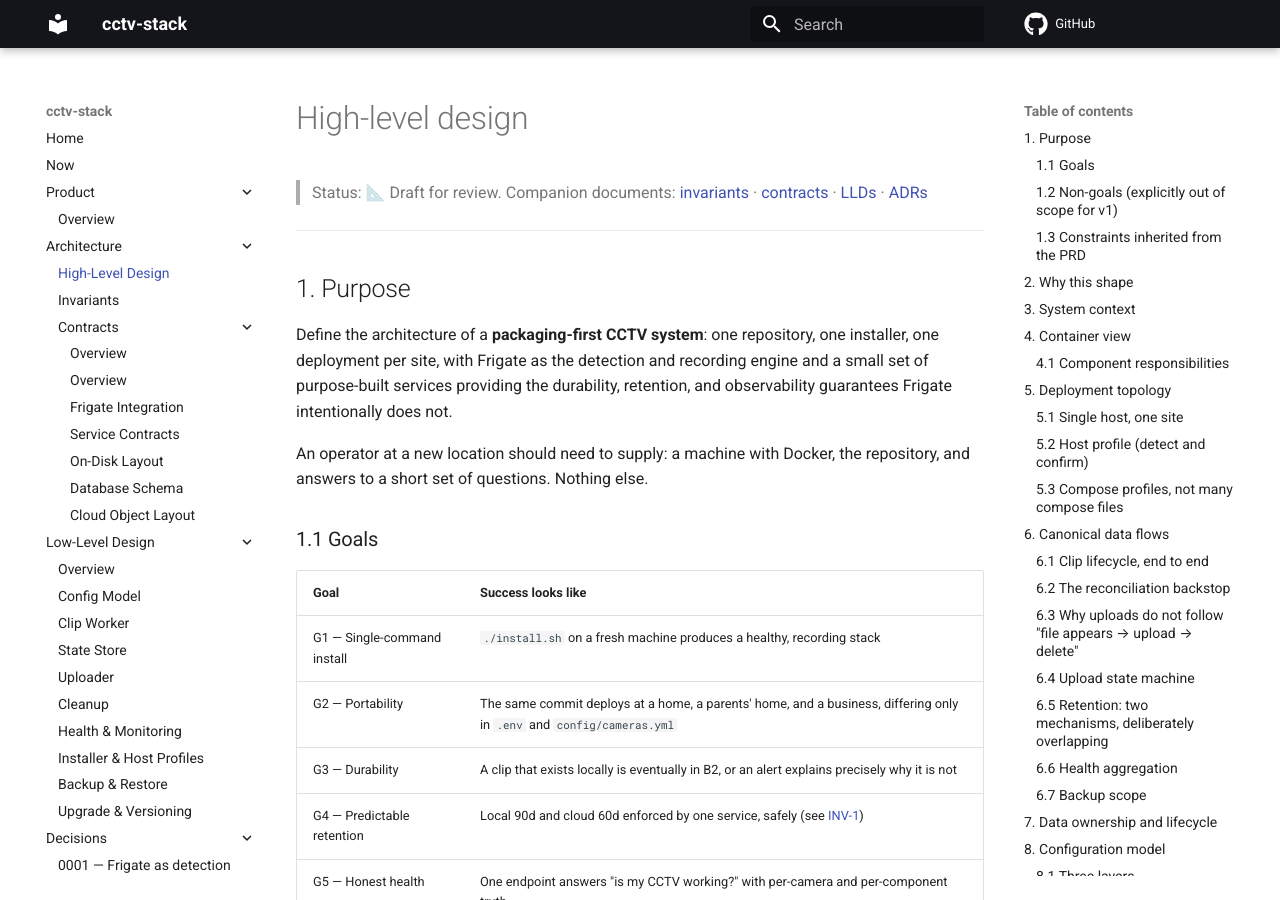
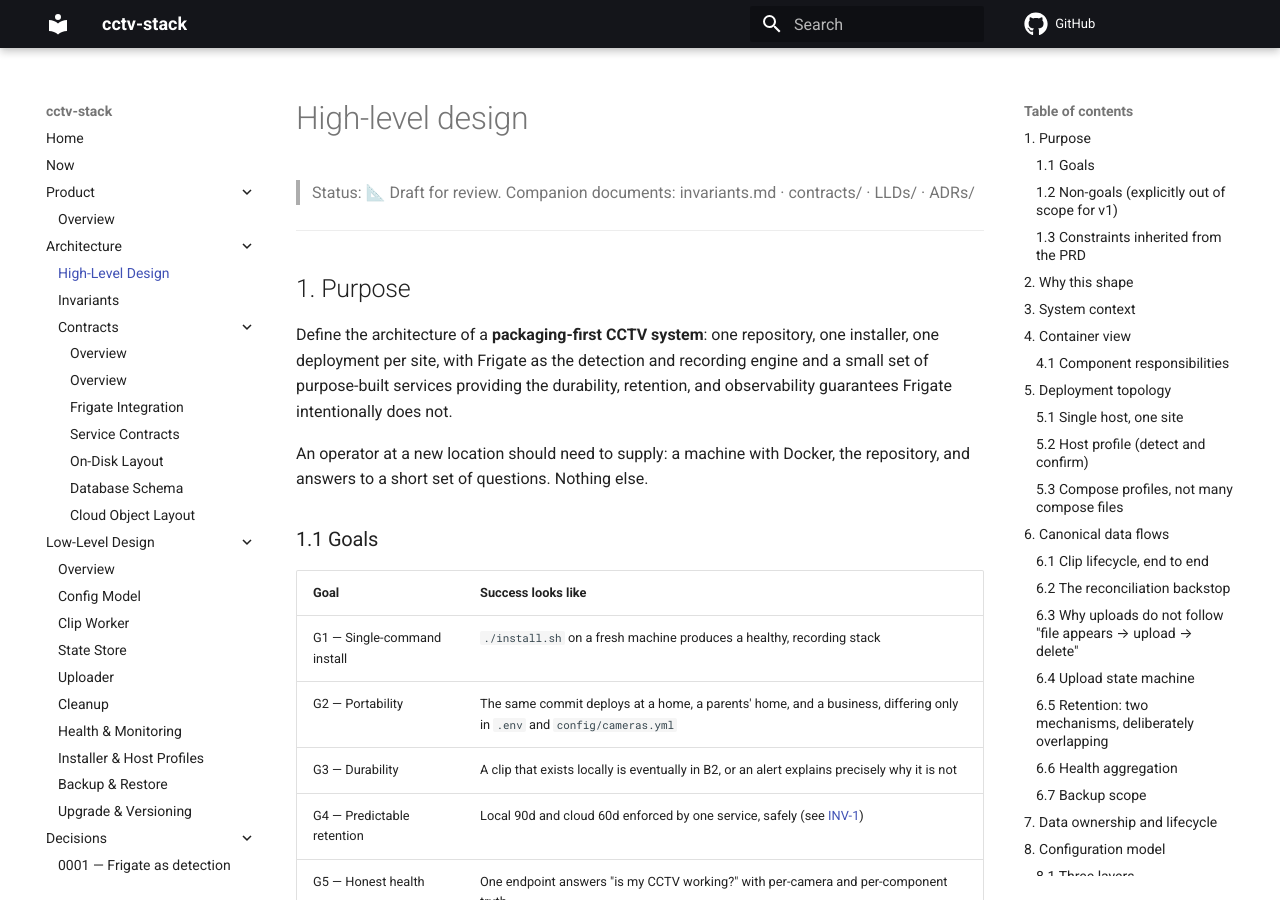
Before and after one commit to aravindmyd/cctv-stack, an MkDocs documentation site: the page built from docs/architecture/hld.md, in a window 1280 px wide and 900 px high. Built offline with MkDocs 1.6.1 and Material for MkDocs 9.7.7, drawn with Linux system fonts in a browser that asks for light colours; comment, search, counter and statistics services are not loaded.

```diff
--- a/docs/architecture/hld.md
+++ b/docs/architecture/hld.md
@@ -1,7 +1,7 @@
 # High-level design
 
 > Status: 📐 Draft for review. Companion documents:
-> [invariants](invariants.md) · [contracts](contracts/) · [LLDs](lld/) · [ADRs](../adr/)
+> invariants.md · contracts/ · LLDs/ · ADRs/
 
 ---
 
--- a/mkdocs.yml
+++ b/mkdocs.yml
@@ -60,7 +60,6 @@ nav:
     - Disaster recovery: runbooks/disaster-recovery.md
     - Clip boundaries: runbooks/clip-boundaries.md
   - Glossary: glossary.md
-  - Templates: adr/0000-template.md
 
 theme:
   name: material
```
Also changed, not shown: docs/index.md (+2 -2 lines).
